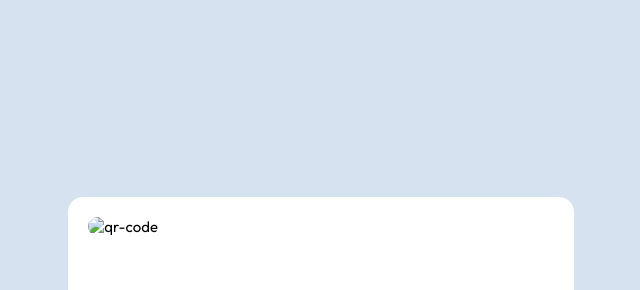
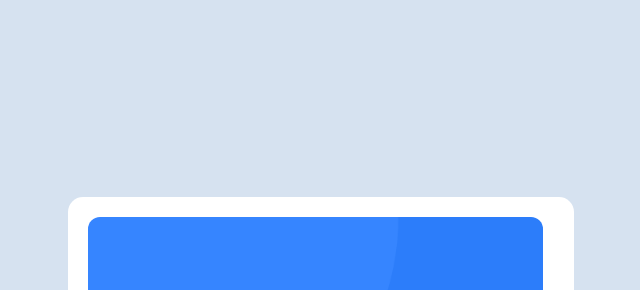
Before and after one commit to Ade-nike17/QR-code, a plain HTML site: page index.html in a window 1280 px wide. Shown: the part 182-472 px from the top of the page, without its empty margins (319-959 px from the left). Drawn offline with Linux system fonts and the light colour scheme; the site is published under a folder, as on GitHub Pages, so addresses that start at the root find nothing.

Commit message:
modifies html

```diff
--- a/index.html
+++ b/index.html
@@ -17,7 +17,7 @@
 <body>
   <div class="main">
     <div>
-      <img src="/images/image-qr-code.png" alt="qr-code">
+      <img src="./images/image-qr-code.png" alt="qr-code">
     </div>
 
     <div class="content">
```
